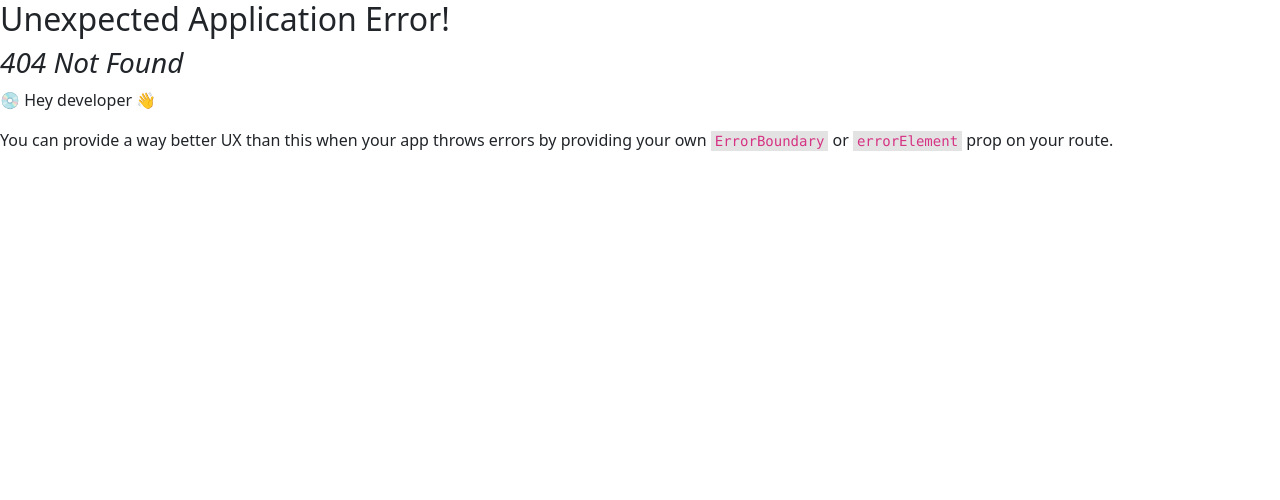
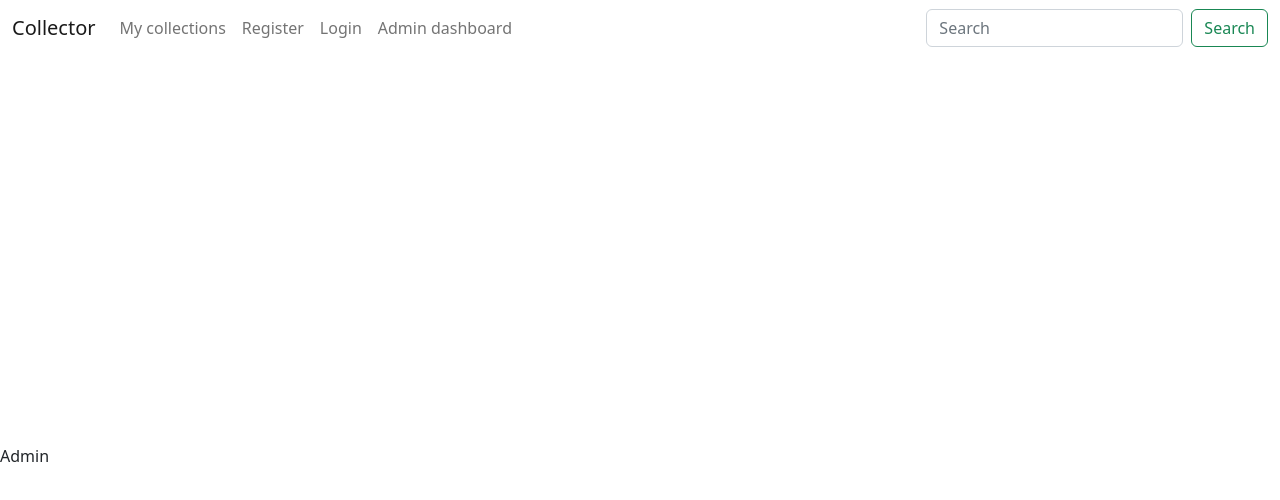
Before and after one commit to Silverun/collector-client, a React (Create React App) app: page /admin in a window 1280 px wide. Before the commit this address had no page. Shown: the top 500 px of the page. Built offline with nearby package versions, Linux system fonts and the light colour scheme.

Commit message:
few pages added

```diff
--- a/src/App.js
+++ b/src/App.js
@@ -7,12 +7,14 @@ import {
   createRoutesFromElements,
 } from "react-router-dom";
 import Home from "./components/Home";
+import Admin from "./components/Admin";
 
 const router = createBrowserRouter(
   createRoutesFromElements(
     <Route path="/" element={<Layout />}>
       <Route index element={<Home />} />
       <Route path="/register" element={<Register />} />
+      <Route path="/admin" element={<Admin />} />
     </Route>
   )
 );
--- /dev/null
+++ b/src/components/Admin.js
@@ -0,0 +1,7 @@
+import React from "react";
+
+const Admin = () => {
+  return <div>Admin</div>;
+};
+
+export default Admin;
--- a/src/components/Navigation.js
+++ b/src/components/Navigation.js
@@ -39,8 +39,8 @@ const Navigation = () => {
         >
           <ul className="navbar-nav me-auto mb-2 mb-lg-0">
             <li className="nav-item">
-              <a className="nav-link" aria-current="page" href="/">
-                Home
+              <a className="nav-link" aria-current="page" href="/user/:id">
+                My collections
               </a>
             </li>
             <li className="nav-item">
@@ -51,6 +51,11 @@ const Navigation = () => {
             <li className="nav-item">
               <a className="nav-link" href="/login">
                 Login
+              </a>
+            </li>
+            <li className="nav-item">
+              <a className="nav-link" href="/admin">
+                Admin dashboard
               </a>
             </li>
           </ul>
```
Also changed, not shown: src/components/Collections.js (added, +7 -0 lines).
